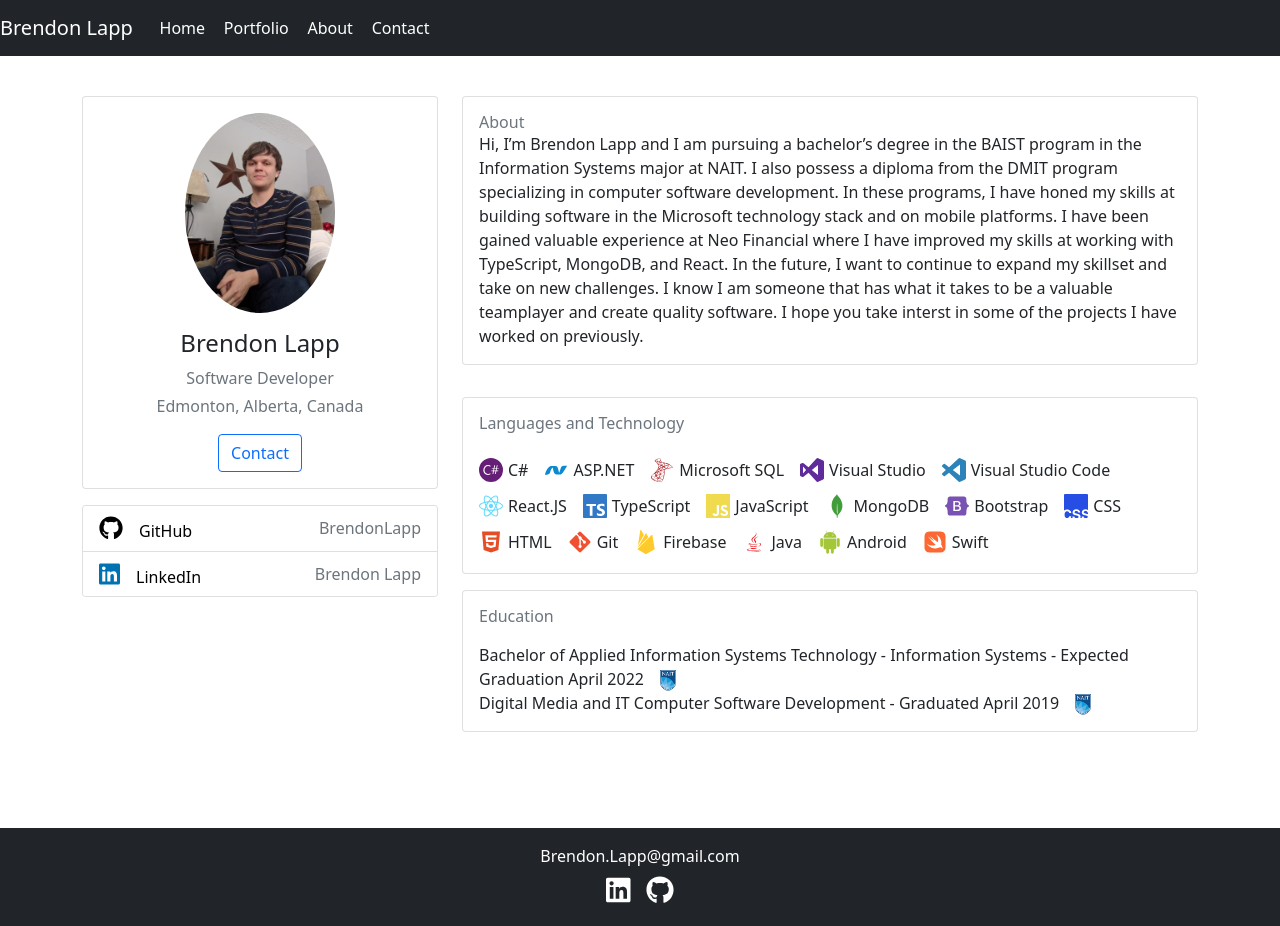
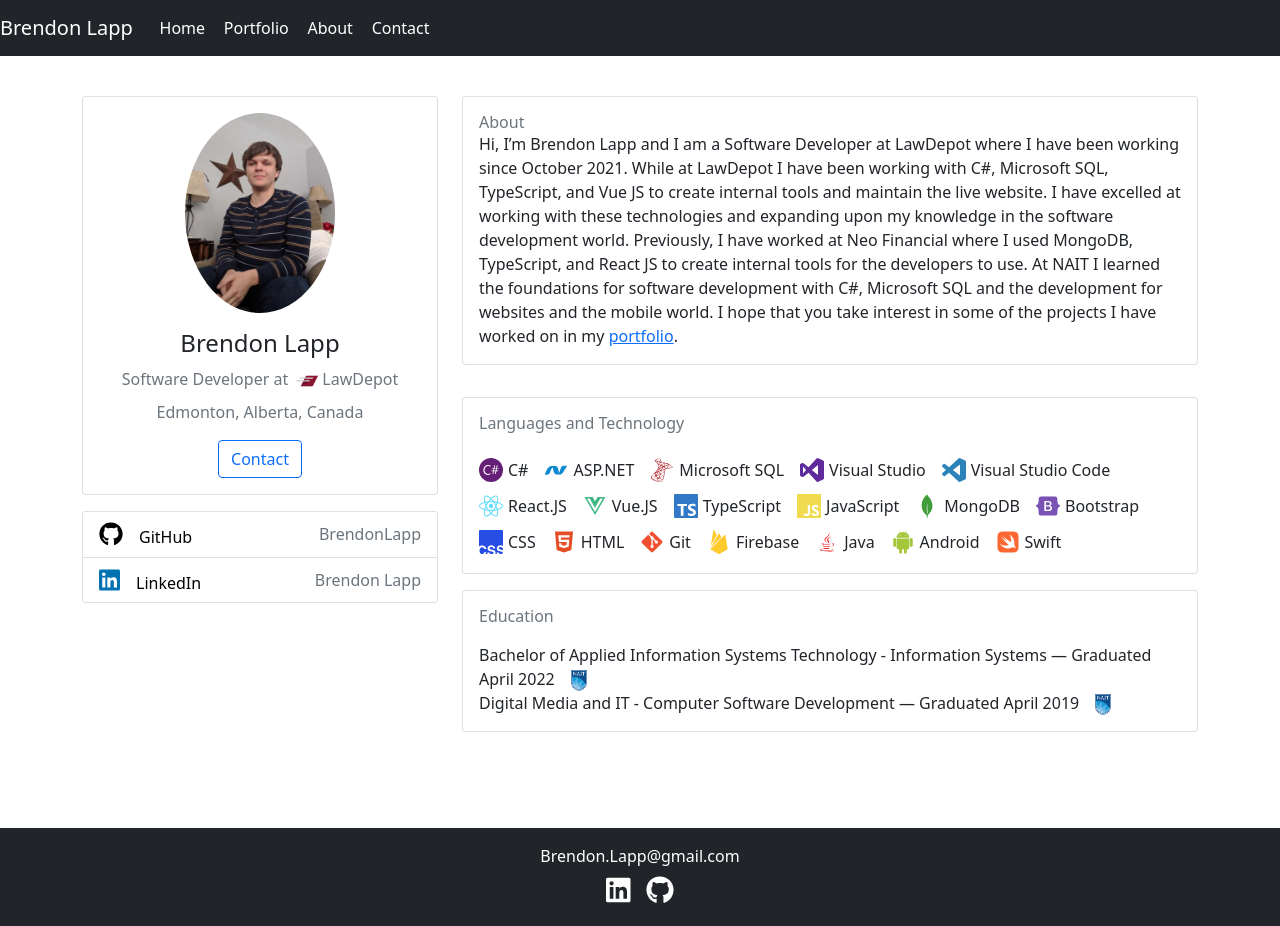
Before and after one commit to BrendonLapp/brendonlapp.github.io, a React (Create React App) app: page /about in a window 1280 px wide. Built offline with nearby package versions, Linux system fonts and the light colour scheme; no server answers.

Commit message:
Updated info about me

```diff
--- a/src/components/about.js
+++ b/src/components/about.js
@@ -34,7 +34,7 @@ const About = () => {
                     </h6>
                     <EducationBox
                       name={
-                        'Bachelor of Applied Information Systems Technology - Information Systems - Expected Graduation April 2022'
+                        'Bachelor of Applied Information Systems Technology - Information Systems — Graduated April 2022'
                       }
                       link={
                         'https://www.nait.ca/programs/baist-information-systems?term=2021-fall'
@@ -42,7 +42,7 @@ const About = () => {
                     />
                     <EducationBox
                       name={
-                        'Digital Media and IT Computer Software Development - Graduated April 2019'
+                        'Digital Media and IT - Computer Software Development — Graduated April 2019'
                       }
                       link={
                         'https://www.nait.ca/programs/dmit-computer-software-development?term=2021-fall'
--- a/src/components/about/about-me-panel.js
+++ b/src/components/about/about-me-panel.js
@@ -1,3 +1,6 @@
+import { Route } from 'react-router-dom';
+import Portfolio from '../portfolio';
+
 const AboutMePanel = () => {
   return (
     <div className="card mb-3">
@@ -7,18 +10,18 @@ const AboutMePanel = () => {
             <h6 className="mb-0 text-secondary">About</h6>
           </div>
           <div>
-            Hi, I’m Brendon Lapp and I am pursuing a bachelor’s degree in the
-            BAIST program in the Information Systems major at NAIT. I also
-            possess a diploma from the DMIT program specializing in computer
-            software development. In these programs, I have honed my skills at
-            building software in the Microsoft technology stack and on mobile
-            platforms. I have been gained valuable experience at Neo Financial
-            where I have improved my skills at working with TypeScript, MongoDB,
-            and React. In the future, I want to continue to expand my skillset
-            and take on new challenges. I know I am someone that has what it
-            takes to be a valuable teamplayer and create quality software. I
-            hope you take interst in some of the projects I have worked on
-            previously.
+            Hi, I’m Brendon Lapp and I am a Software Developer at LawDepot where
+            I have been working since October 2021. While at LawDepot I have
+            been working with C#, Microsoft SQL, TypeScript, and Vue JS to
+            create internal tools and maintain the live website. I have excelled
+            at working with these technologies and expanding upon my knowledge
+            in the software development world. Previously, I have worked at Neo
+            Financial where I used MongoDB, TypeScript, and React JS to create
+            internal tools for the developers to use. At NAIT I learned the
+            foundations for software development with C#, Microsoft SQL and the
+            development for websites and the mobile world. I hope that you take
+            interest in some of the projects I have worked on in my{' '}
+            <a href="/portfolio">portfolio</a>.
           </div>
         </div>
       </div>
--- a/src/components/about/knowledge-box.js
+++ b/src/components/about/knowledge-box.js
@@ -12,7 +12,7 @@ import {
   SiBootstrap,
 } from 'react-icons/si';
 import { DiDotnet, DiJava, DiAndroid } from 'react-icons/di';
-import { FaReact, FaGitAlt, FaHtml5, FaSwift } from 'react-icons/fa';
+import { FaReact, FaGitAlt, FaHtml5, FaSwift, FaVuejs } from 'react-icons/fa';
 
 const KnowledgeBox = () => {
   return (
@@ -35,6 +35,7 @@ const KnowledgeBox = () => {
         color="#2C83BA"
       />
       <KnowledgeItem name={'React.JS'} Icon={FaReact} color="#61DBFB" />
+      <KnowledgeItem name={'Vue.JS'} Icon={FaVuejs} color="#41B883" />
       <KnowledgeItem name={'TypeScript'} Icon={SiTypescript} color="#3178C6" />
       <KnowledgeItem name={'JavaScript'} Icon={SiJavascript} color="#F0DB4F" />
       <KnowledgeItem name={'MongoDB'} Icon={SiMongodb} color="#419D3A" />
--- a/src/components/about/my-info-panel.js
+++ b/src/components/about/my-info-panel.js
@@ -1,4 +1,5 @@
 import MyImage from '../../images/Brendon.jpg';
+import LawDepot from '../../images/LawDepot.jpg';
 
 const MyInfoPanel = () => {
   return (
@@ -12,7 +13,16 @@ const MyInfoPanel = () => {
         />
         <div className="mt-3">
           <h4>Brendon Lapp</h4>
-          <p className="text-secondary mb-1">Software Developer</p>
+          <p className="text-secondary mb-1">
+            Software Developer at{' '}
+            <img
+              src={LawDepot}
+              alt="LawDepot logo"
+              className="rounded-circle"
+              width="30"
+            />
+            LawDepot
+          </p>
           <p className="text-muted font-size-sm">Edmonton, Alberta, Canada</p>
           <a href="/Contact" className="btn btn-outline-primary">
             Contact
```
Also changed, not shown: src/images/LawDepot.jpg (added).
